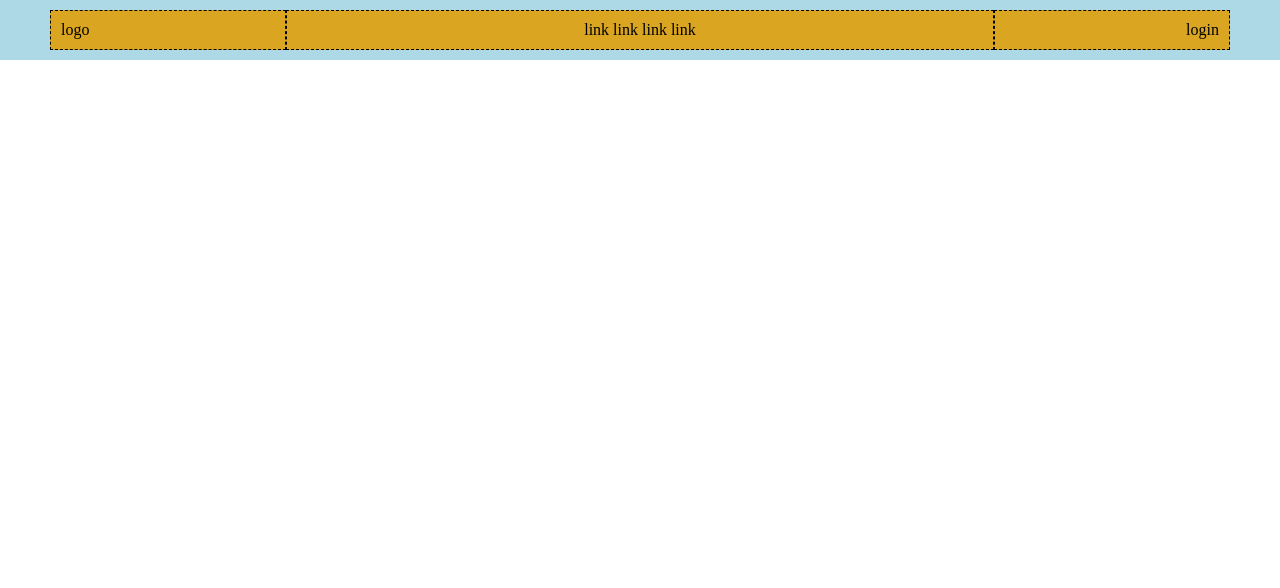
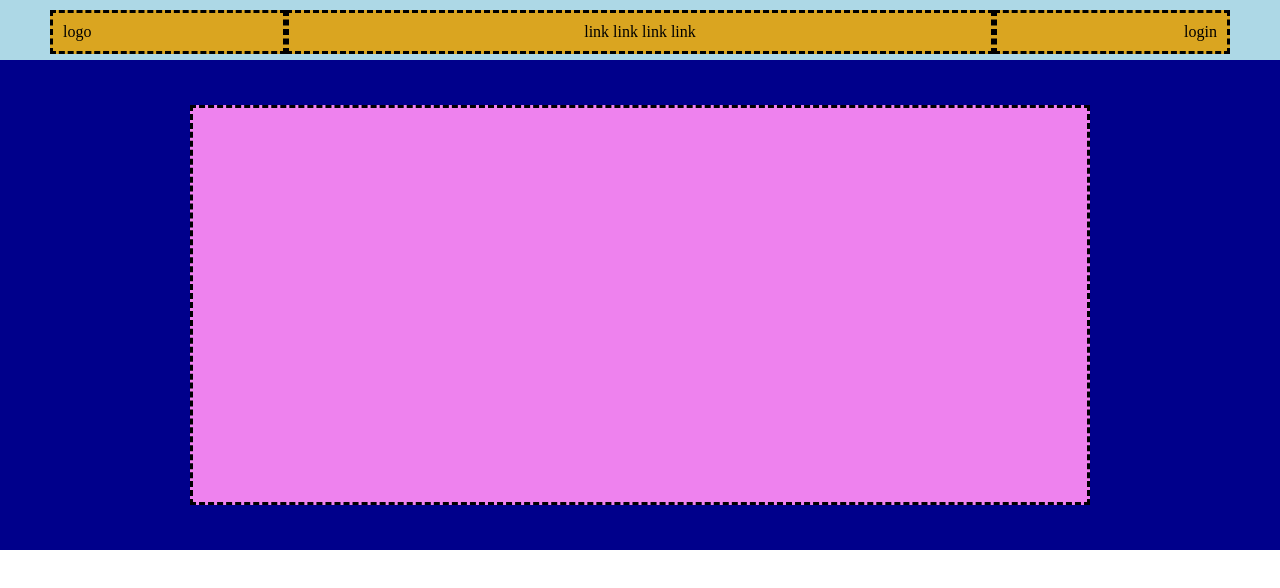
Before and after one commit to Fabrizio-padula-hub/htmlcss-struttura-discord, a plain HTML site: page index.html in a window 1280 px wide. Drawn offline with Linux system fonts and the light colour scheme.

Commit message:
feat: add section 1

```diff
--- a/index.html
+++ b/index.html
@@ -20,6 +20,14 @@
             </div>
         </div>
     </header>
+    <main>
+        <!-- Sezione-1 -->
+        <section class="bg-blue">
+            <div class="rectangle-1 pink"></div>
+        </section>
+        <!-- fine Sezione-1 -->
+
+    </main>
 
 
 
--- a/style.css
+++ b/style.css
@@ -9,6 +9,20 @@
 /*--------------------
     GENERAL
 --------------------*/
+.bg-blue{
+    min-height: 400px;
+    background-color: #00008b;
+    padding: 45px 0px;
+}
+
+
+.rectangle-1{
+    min-width: 60%;
+    min-height: 400px;
+    background-color: #1e90ff;
+    margin: 0 auto;
+    border: 3px dashed black;
+}
 
 
 /*--------------------
@@ -31,15 +45,22 @@ header{
 .col-20{
     width: 20%;
     padding: 10px;
-    border: 1px dashed black;
+    border: 3px dashed black;
 }
 .col-60{
     display: flex;
     justify-content: center;
     width: 60%;
     padding: 10px;
-    border: 1px dashed black;
+    border: 3px dashed black;
 }
 .container-header > :last-child{
     text-align: end;
 }
+/*--------------------
+    MAIN
+--------------------*/
+.pink{
+    background-color: #ee82ee;
+    max-width: 900px;
+}
```
